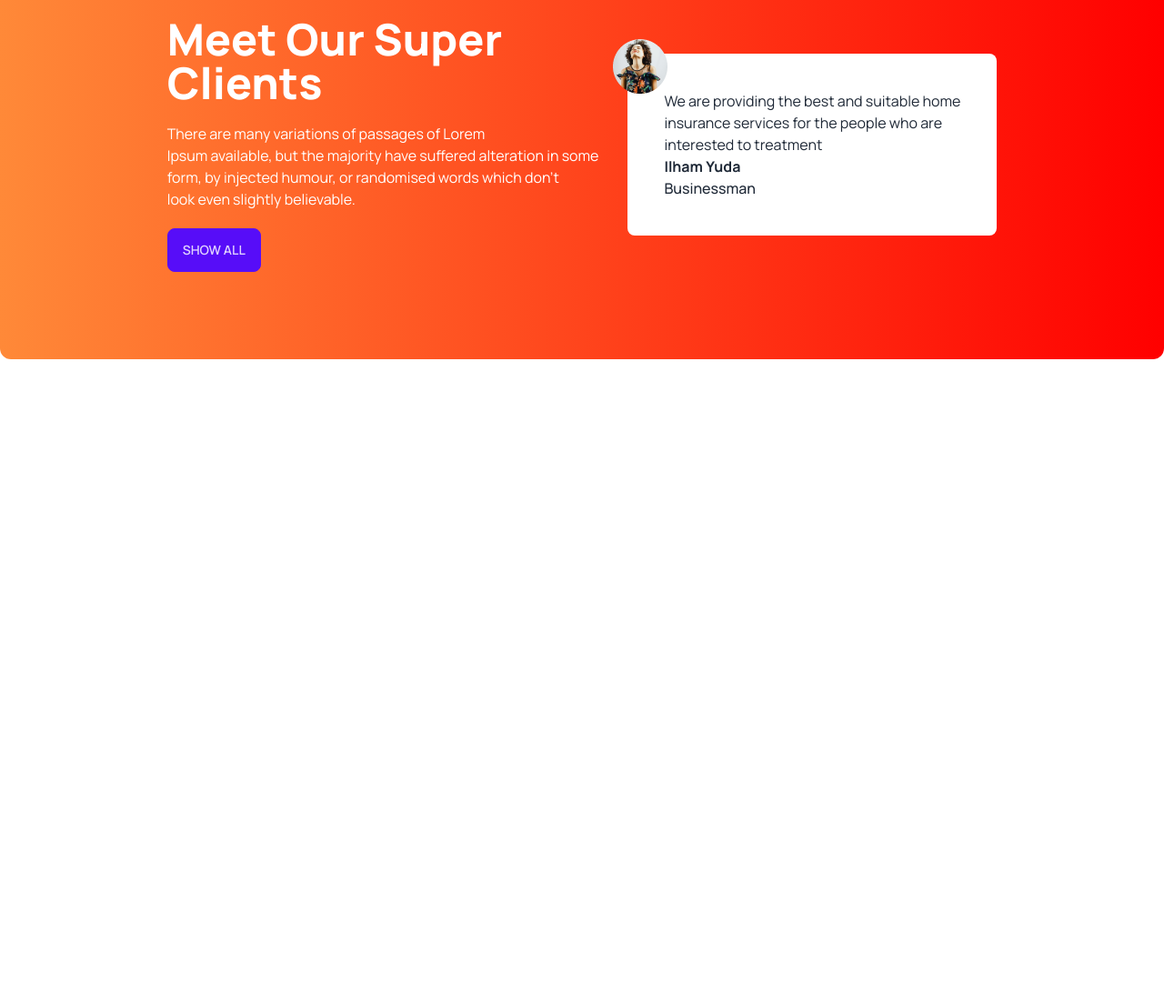
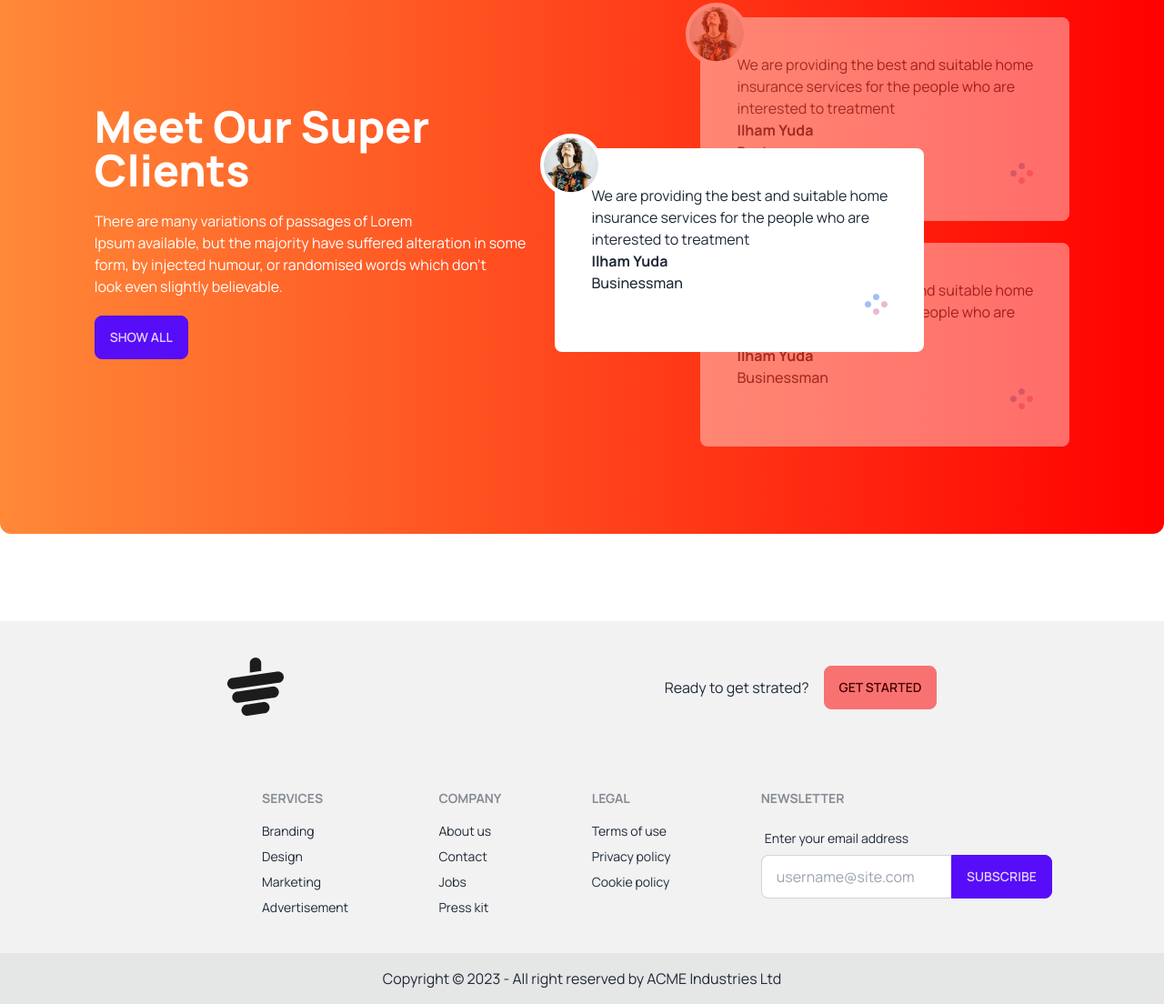
Before and after one commit to shimu-7/biker-zone-and-tea-house, a plain HTML site: page tea-house.html in a window 1280 px wide. Shown: the part 1001-2105 px from the top of the page at 91% size. Before the commit the page ends 1492 px from the top, so only its background shows below. Drawn offline with nearby package versions, Linux system fonts and the light colour scheme; files whose address does not match are found by name.

Commit message:
footer completed

```diff
--- a/tea-house.html
+++ b/tea-house.html
@@ -85,26 +85,92 @@
         </section>
 
         <!-- super client -->
-        <section class="my-24 flex gap-8 flex-col justify-center items-center lg:flex-row rounded-xl bg-gradient-to-r from-[#FF8938] to-[#F00] px-16 py-24">
+        <section class="my-24 flex gap-48 flex-col justify-center items-center lg:flex-row rounded-xl bg-gradient-to-r from-[#FF8938] to-[#F00] px-16 py-24">
             <div class="space-y-5">
                 <h2 class="text-5xl font-extrabold text-white">Meet Our Super <br> Clients</h2>
                 <p class="text-white">There are many variations of passages of Lorem <br> Ipsum available, but the majority have suffered alteration in some <br> form, by injected humour, or randomised words which don't <br> look even slightly believable. </p>
                 <button class="btn btn-primary">Show All</button>
             </div>
-            <div>
-                <div class="relative p-10 rounded-lg bg-white">
-                    <img class="absolute -left-4 -top-4" src="./images-tea/client.png" alt="">
+            <div class="relative">
+                <div class="relative z-10 opacity-40 mb-6 p-10 rounded-lg bg-white">
+                    <img class="absolute -left-4 -top-4 border-4 border-white rounded-full bg-white" src="./images-tea/client.png" alt="">
                     <p>We are providing the best and suitable home <br> insurance services for the people who are <br> interested to treatment</p>
                     <h4 class="font-bold">Ilham Yuda</h4>
                     <p class="font-medium">Businessman</p>
+                    <div class="flex justify-end">
+                        <img  src="./images-tea/circles.png" alt="">
+                    </div>
+                </div>
+                <div class="absolute z-20 top-36 -left-40  p-10 rounded-lg bg-white">
+                    <img class="absolute -left-4 -top-4 border-4 border-white rounded-full bg-white" src="./images-tea/client.png" alt="">
+                    <p>We are providing the best and suitable home <br> insurance services for the people who are <br> interested to treatment</p>
+                    <h4 class="font-bold">Ilham Yuda</h4>
+                    <p class="font-medium">Businessman</p>
+                    <div class="flex justify-end">
+                        <img  src="./images-tea/circles.png" alt="">
+                    </div>
+                </div>
+                <div class="relative z-10 opacity-40 p-10 rounded-lg bg-white">
+                    <img class="absolute -left-4 -top-4 border-4 border-white rounded-full bg-white" src="./images-tea/client.png" alt="">
+                    <p>We are providing the best and suitable home <br> insurance services for the people who are <br> interested to treatment</p>
+                    <h4 class="font-bold">Ilham Yuda</h4>
+                    <p class="font-medium">Businessman</p>
+                    <div class="flex justify-end">
+                        <img  src="./images-tea/circles.png" alt="">
+                    </div>
                 </div>
             </div>
         </section>
     </main>
 
     <footer>
-
-    </footer>
+        <div class="flex p-10 justify-around bg-base-200 items-center">
+            <div>
+                <img src="./images-tea/cup.png" alt="">
+            </div>
+            <div class="flex justify-between items-center gap-4">
+                <p>Ready to get strated?</p>
+                <button class="btn btn-error">Get Started</button>
+            </div>
+        </div>
+        <div class="footer pl-72 p-10 bg-base-200 text-base-content">
+            <div>
+                <span class="footer-title">Services</span>
+                <a class="link link-hover">Branding</a>
+                <a class="link link-hover">Design</a>
+                <a class="link link-hover">Marketing</a>
+                <a class="link link-hover">Advertisement</a>
+              </div>
+              <div>
+                <span class="footer-title">Company</span>
+                <a class="link link-hover">About us</a>
+                <a class="link link-hover">Contact</a>
+                <a class="link link-hover">Jobs</a>
+                <a class="link link-hover">Press kit</a>
+              </div>
+              <div>
+                <span class="footer-title">Legal</span>
+                <a class="link link-hover">Terms of use</a>
+                <a class="link link-hover">Privacy policy</a>
+                <a class="link link-hover">Cookie policy</a>
+              </div>
+              <div>
+                <span class="footer-title">Newsletter</span>
+                <div class="form-control w-80">
+                  <label class="label">
+                    <span class="label-text">Enter your email address</span>
+                  </label>
+                  <div class="relative">
+                    <input type="text" placeholder="username@site.com" class="input input-bordered w-full pr-16" />
+                    <button class="btn btn-primary absolute top-0 right-0 rounded-l-none">Subscribe</button>
+                  </div>
+                </div>
+              </div>
+        </div>
+        <div class=" p-4 bg-base-300 text-center">
+            <p>Copyright © 2023 - All right reserved by ACME Industries Ltd</p>
+          </div>
+      </footer>
 
 </body>
 
```
